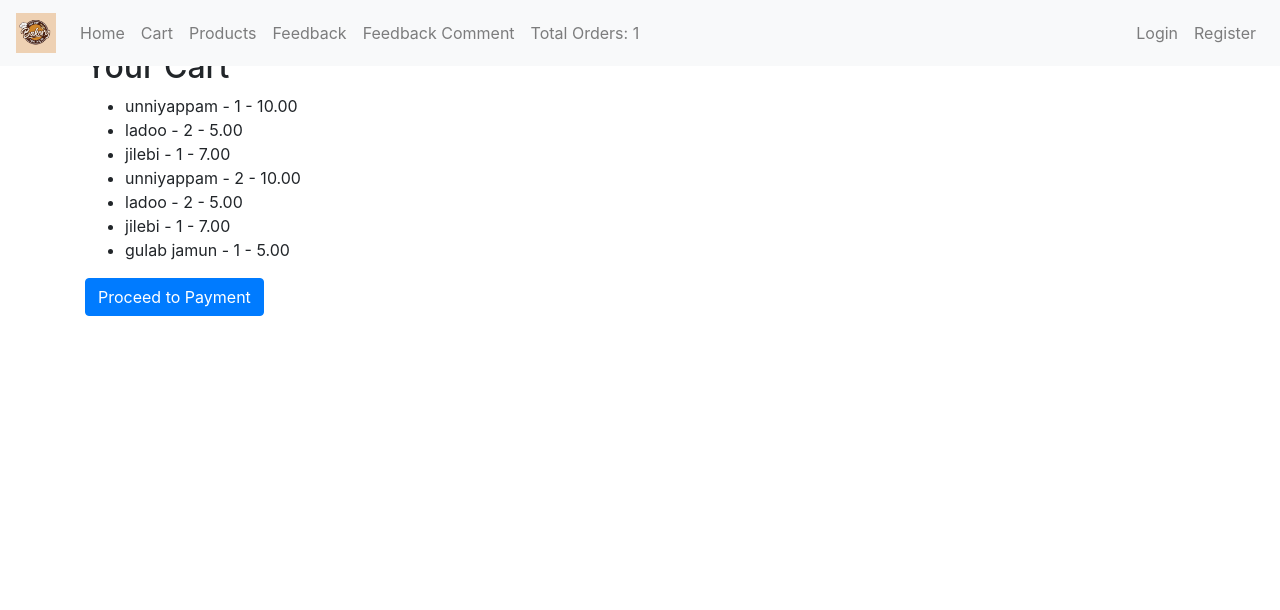
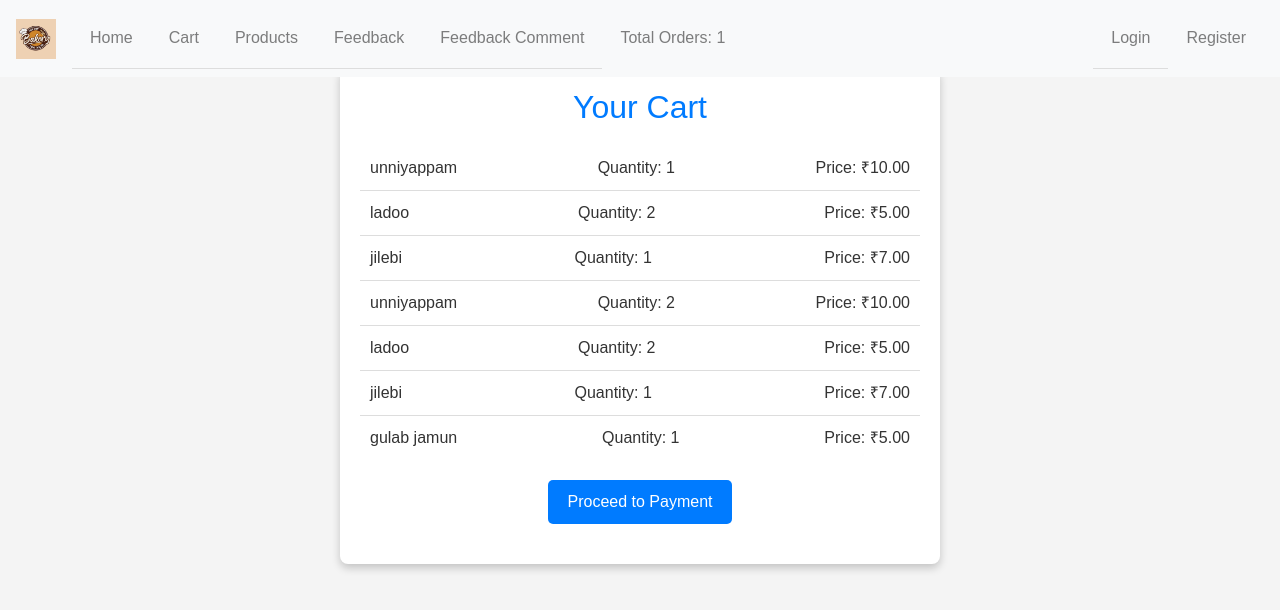
Before and after one commit to bibinamt123/mca, a Django app: template ecom/app1/templates/view_cart.html in a window 1280 px wide. Shown: the top 610 px of the page. Run offline with Django 5.2, Linux system fonts and the light colour scheme; data comes from the database, SQL or seed files in the repository; both versions use the stored data as it was after the commit; tables that the repository leaves empty hold one stand-in row (values such as "Sample post"); the template is opened without the code that fills it: values that come from a table or form of the project are taken from there, most other values are stand-ins (such as "Sample title", 1, 10 or a date in 2020); some libraries are stand-ins or nearby versions.

Commit message:
¨fixes¨

```diff
--- a/ecom/app1/templates/view_cart.html
+++ b/ecom/app1/templates/view_cart.html
@@ -1,16 +1,83 @@
 {% extends 'base.html' %}
 {% block content %}
+<style>
+    body {
+        font-family: Arial, sans-serif;
+        background-color: #f4f4f4;
+        color: #333;
+        padding: 20px;
+    }
+
+    .cart-container {
+        background-color: white;
+        border-radius: 8px;
+        box-shadow: 0 4px 8px rgba(0, 0, 0, 0.2);
+        padding: 20px;
+        max-width: 600px;
+        margin: auto;
+    }
+
+    h2 {
+        text-align: center;
+        margin-bottom: 20px;
+        color: #007bff;
+    }
+
+    ul {
+        list-style: none;
+        padding: 0;
+    }
+
+    li {
+        display: flex;
+        justify-content: space-between;
+        padding: 10px;
+        border-bottom: 1px solid #ddd;
+    }
+
+    li:last-child {
+        border-bottom: none;
+    }
+
+    .btn-primary {
+        display: block;
+        background-color: #007bff;
+        color: white;
+        border: none;
+        padding: 10px 20px;
+        border-radius: 5px;
+        text-align: center;
+        margin: 20px auto;
+        width: fit-content;
+        transition: background-color 0.3s ease;
+    }
+
+    .btn-primary:hover {
+        background-color: #0056b3;
+    }
+
+    .empty-cart-message {
+        text-align: center;
+        font-size: 1.2em;
+        margin-top: 20px;
+    }
+</style>
+
+<div class="cart-container">
     <h2>Your Cart</h2>
     {% if cart_items %}
         <ul>
             {% for item in cart_items %}
                 <li>
-                {{ item.product.name }} - {{ item.quantity }} - {{ item.product.price }}
+                    <span>{{ item.product.name }}</span>
+                    <span>Quantity: {{ item.quantity }}</span>
+                    <span>Price: ₹{{ item.product.price|floatformat:2 }}</span>
                 </li>
             {% endfor %}
         </ul>
         <a href="{% url 'proceed_to_payment' %}" class="btn btn-primary">Proceed to Payment</a>
     {% else %}
-    <p>Your cart is empty.</p>
+        <p class="empty-cart-message">Your cart is empty.</p>
     {% endif %}
+</div>
 {% endblock %}
```
Also changed, not shown: ecom/app1/templates/proceed_to_payment.html (+54 -6 lines), ecom/db.sqlite3. Lines whose indentation alone changed are shown as unchanged.
